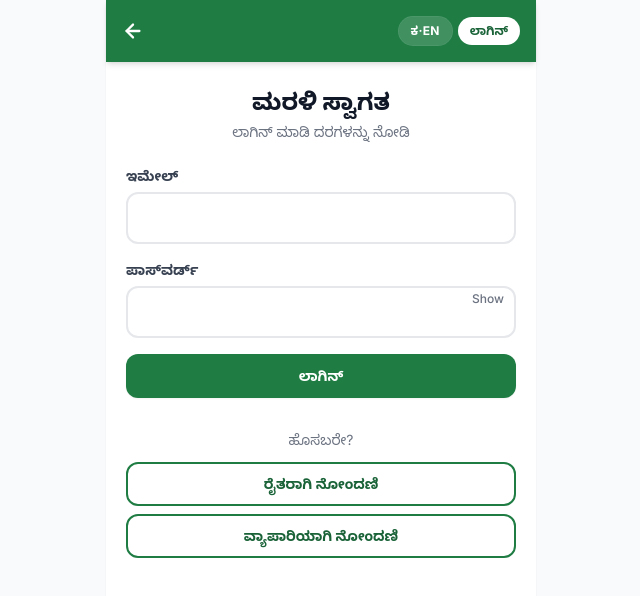
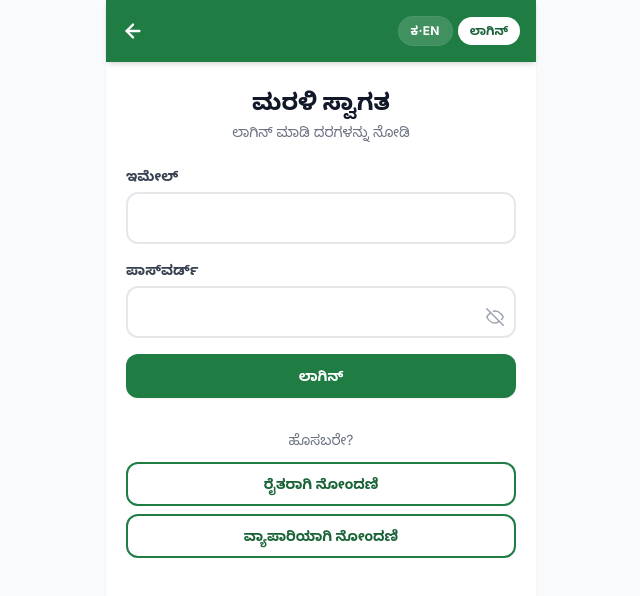
Before and after one commit to gayann-au/urimalu, a React (Vite) app: page /login in a window 1280 px wide. Shown: the top 596 px of the page, without its empty margins (319-959 px from the left). Built offline with nearby package versions, Linux system fonts and the light colour scheme; no server answers.

Commit message:
Eye icon password toggle

```diff
--- a/src/features/auth/LoginPage.jsx
+++ b/src/features/auth/LoginPage.jsx
@@ -47,9 +47,20 @@
             <button
               type="button"
               onClick={() => setShowPw(s => !s)}
-              className="absolute right-3 top-1/2 -translate-y-1/2 text-xs text-gray-500 font-medium hover:text-gray-800"
+              className="absolute right-3 bottom-3 text-gray-400 hover:text-gray-700"
             >
-              {showPw ? "Hide" : "Show"}
+              {showPw ? (
+                <svg xmlns="http://www.w3.org/2000/svg" width="18" height="18" viewBox="0 0 24 24" fill="none" stroke="currentColor" strokeWidth="2" strokeLinecap="round" strokeLinejoin="round">
+                  <path d="M1 12s4-8 11-8 11 8 11 8-4 8-11 8-11-8-11-8z"/>
+                  <circle cx="12" cy="12" r="3"/>
+                </svg>
+              ) : (
+                <svg xmlns="http://www.w3.org/2000/svg" width="18" height="18" viewBox="0 0 24 24" fill="none" stroke="currentColor" strokeWidth="2" strokeLinecap="round" strokeLinejoin="round">
+                  <path d="M17.94 17.94A10.07 10.07 0 0 1 12 20c-7 0-11-8-11-8a18.45 18.45 0 0 1 5.06-5.94"/>
+                  <path d="M9.9 4.24A9.12 9.12 0 0 1 12 4c7 0 11 8 11 8a18.5 18.5 0 0 1-2.16 3.19"/>
+                  <line x1="1" y1="1" x2="23" y2="23"/>
+                </svg>
+              )}
             </button>
           </div>
           {topError && (
--- a/src/features/auth/SignupFarmer.jsx
+++ b/src/features/auth/SignupFarmer.jsx
@@ -63,9 +63,20 @@
                 <button
                   type="button"
                   onClick={() => setShowPw(s => !s)}
-                  className="absolute right-3 top-1/2 -translate-y-1/2 text-xs text-gray-500 font-medium hover:text-gray-800"
+                  className="absolute right-3 bottom-3 text-gray-400 hover:text-gray-700"
                 >
-                  {showPw ? "Hide" : "Show"}
+                  {showPw ? (
+                    <svg xmlns="http://www.w3.org/2000/svg" width="18" height="18" viewBox="0 0 24 24" fill="none" stroke="currentColor" strokeWidth="2" strokeLinecap="round" strokeLinejoin="round">
+                      <path d="M1 12s4-8 11-8 11 8 11 8-4 8-11 8-11-8-11-8z"/>
+                      <circle cx="12" cy="12" r="3"/>
+                    </svg>
+                  ) : (
+                    <svg xmlns="http://www.w3.org/2000/svg" width="18" height="18" viewBox="0 0 24 24" fill="none" stroke="currentColor" strokeWidth="2" strokeLinecap="round" strokeLinejoin="round">
+                      <path d="M17.94 17.94A10.07 10.07 0 0 1 12 20c-7 0-11-8-11-8a18.45 18.45 0 0 1 5.06-5.94"/>
+                      <path d="M9.9 4.24A9.12 9.12 0 0 1 12 4c7 0 11 8 11 8a18.5 18.5 0 0 1-2.16 3.19"/>
+                      <line x1="1" y1="1" x2="23" y2="23"/>
+                    </svg>
+                  )}
                 </button>
               </div>
               {topError && <div className="rounded-xl bg-red-50 border border-red-200 text-red-700 px-3 py-2 text-sm font-semibold">{t(topError)}</div>}
--- a/src/features/auth/SignupMerchant.jsx
+++ b/src/features/auth/SignupMerchant.jsx
@@ -374,9 +374,20 @@
                 <button
                   type="button"
                   onClick={() => setShowPw(s => !s)}
-                  className="absolute right-3 top-1/2 -translate-y-1/2 text-xs text-gray-500 font-medium hover:text-gray-800"
+                  className="absolute right-3 bottom-3 text-gray-400 hover:text-gray-700"
                 >
-                  {showPw ? "Hide" : "Show"}
+                  {showPw ? (
+                    <svg xmlns="http://www.w3.org/2000/svg" width="18" height="18" viewBox="0 0 24 24" fill="none" stroke="currentColor" strokeWidth="2" strokeLinecap="round" strokeLinejoin="round">
+                      <path d="M1 12s4-8 11-8 11 8 11 8-4 8-11 8-11-8-11-8z"/>
+                      <circle cx="12" cy="12" r="3"/>
+                    </svg>
+                  ) : (
+                    <svg xmlns="http://www.w3.org/2000/svg" width="18" height="18" viewBox="0 0 24 24" fill="none" stroke="currentColor" strokeWidth="2" strokeLinecap="round" strokeLinejoin="round">
+                      <path d="M17.94 17.94A10.07 10.07 0 0 1 12 20c-7 0-11-8-11-8a18.45 18.45 0 0 1 5.06-5.94"/>
+                      <path d="M9.9 4.24A9.12 9.12 0 0 1 12 4c7 0 11 8 11 8a18.5 18.5 0 0 1-2.16 3.19"/>
+                      <line x1="1" y1="1" x2="23" y2="23"/>
+                    </svg>
+                  )}
                 </button>
               </div>
             </>
```
